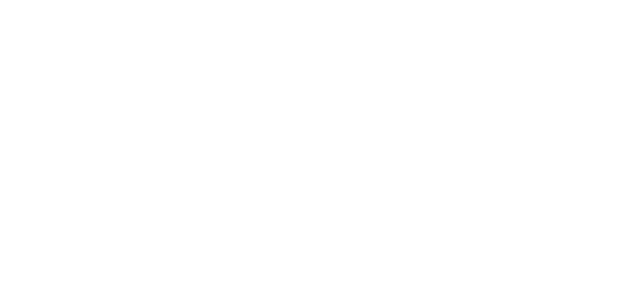
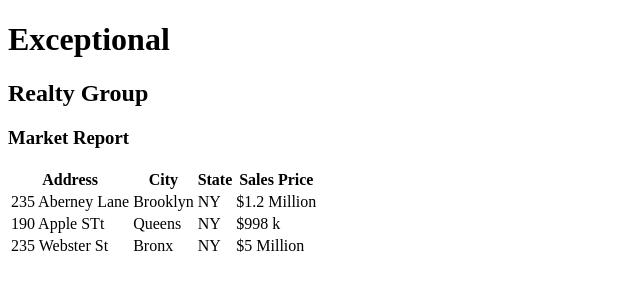
Before and after one commit to emikojima/exceptional-realty-, a plain HTML site: page market-report.html in a window 1280 px wide. Shown: the whole page, without its empty margins (0-640 px from the left). Drawn offline with Linux system fonts and the light colour scheme.

```diff
--- a/market-report.html
+++ b/market-report.html
@@ -0,0 +1,40 @@
+<!DOCTYPE html>
+<html lang="en" dir="ltr">
+  <head>
+    <meta charset="utf-8">
+    <title>Exceptional Realty Group - Luxury Homes - About</title>
+  </head>
+  <body>
+    <h1>Exceptional</h1>
+    <h2>Realty Group</h2>
+    <h3>Market Report</h3>
+
+    <table>
+      <tr>
+        <th> Address</th>
+        <th> City</th>
+        <th>State</th>
+        <th>Sales Price </th>
+      </tr>
+      <tr>
+        <td>235 Aberney Lane</td>
+        <td>Brooklyn</td>
+        <td>NY</td>
+        <td>  $1.2 Million</td>
+      </tr>
+      <tr>
+        <td>190 Apple STt</td>
+        <td>Queens</td>
+        <td>NY</td>
+        <td>  $998 k</td>
+      </tr>
+      <tr>
+        <td>235 Webster St</td>
+        <td>Bronx</td>
+        <td>NY</td>
+        <td> $5 Million</td>
+      </tr>
+    </table>
+
+  </body>
+</html>
```
Also changed, not shown: index.html (+5 -0 lines).
